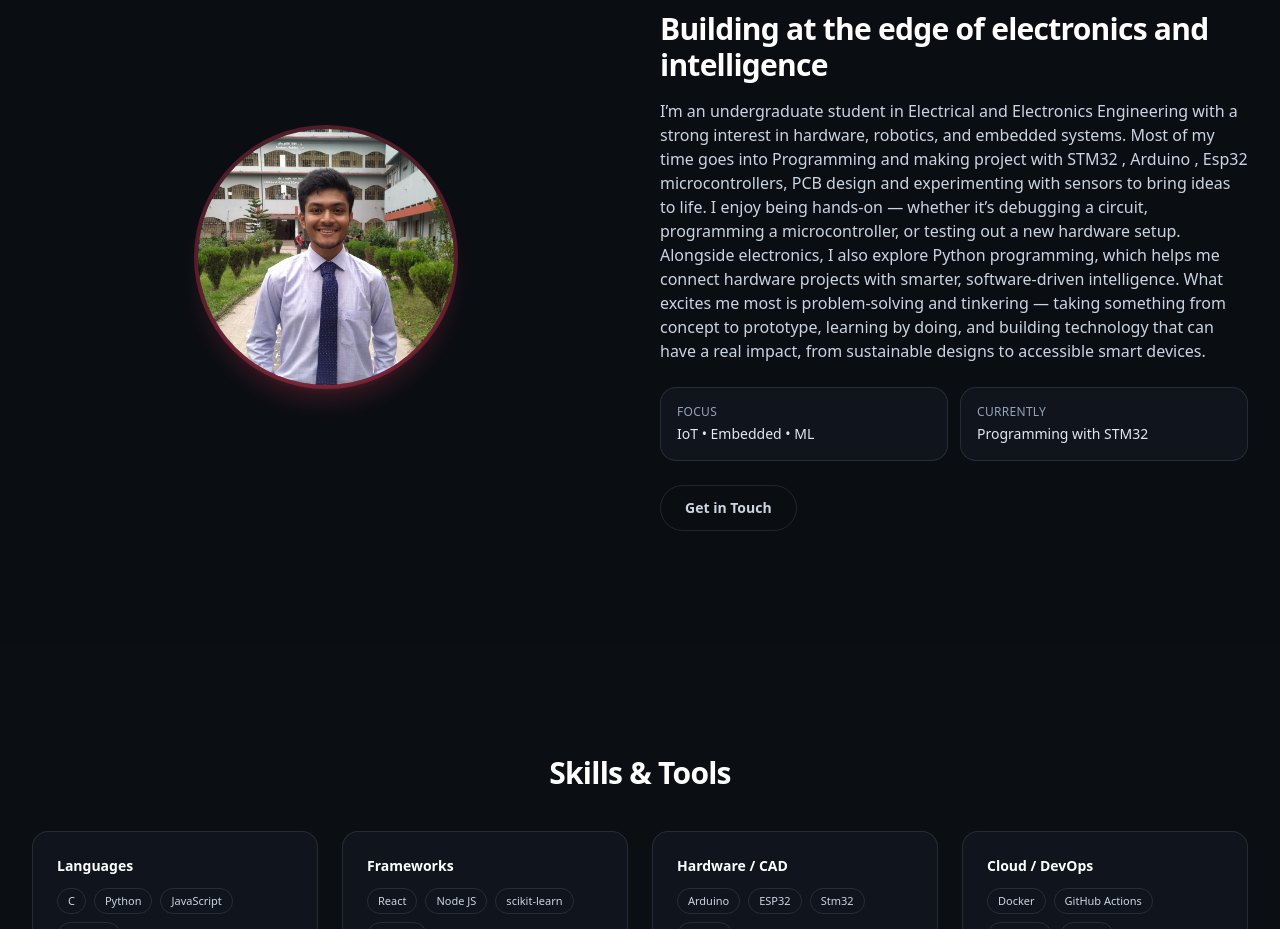
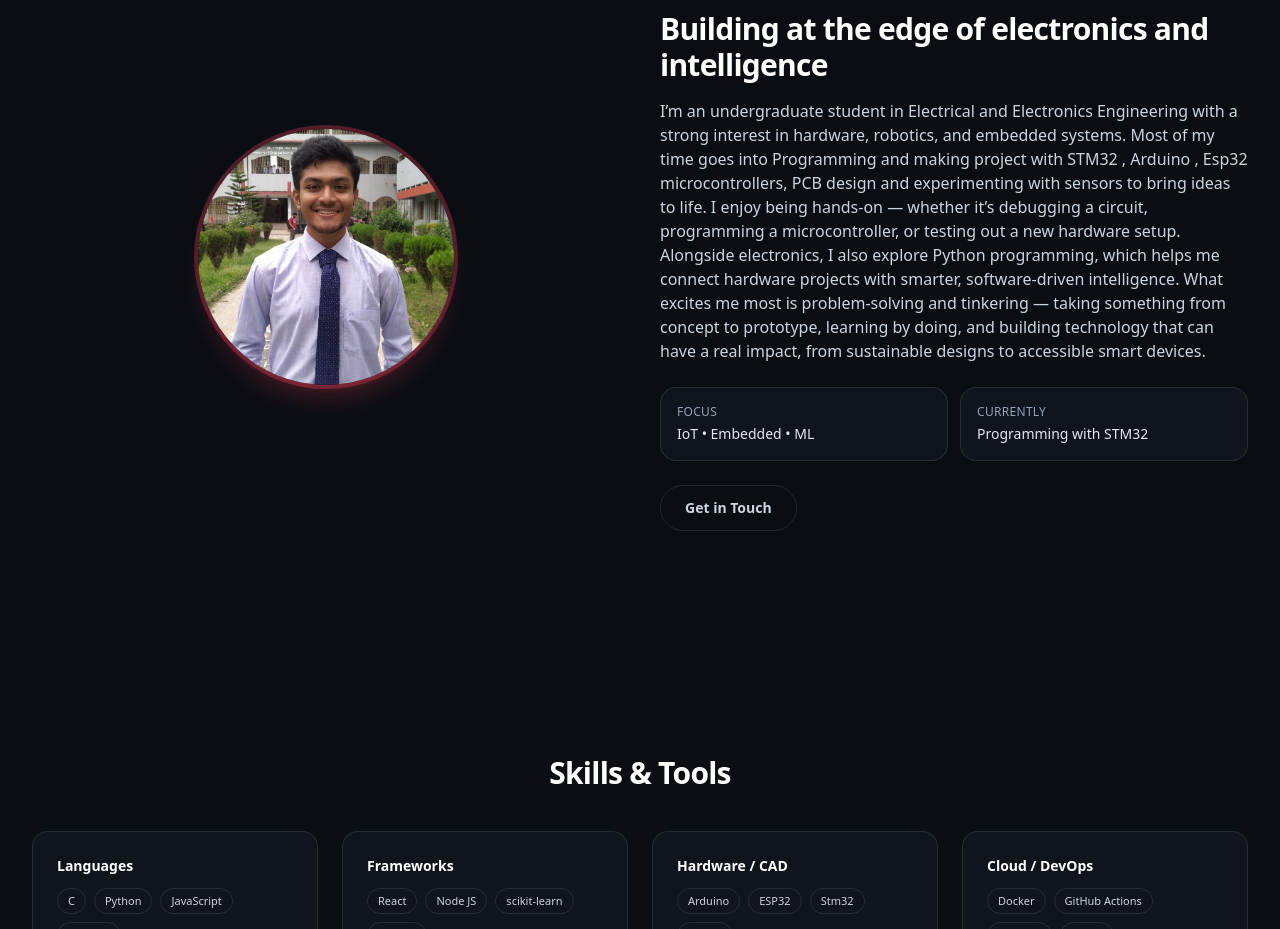
Before and after one commit to CipherByte001/portfolio, a React (Vite) app: page / in a window 1280 px wide. Shown: the part 1986-2915 px from the top of the page. Built offline with nearby package versions, Linux system fonts and the light colour scheme.

Commit message:
Fix asset paths for GitHub Pages

```diff
--- a/src/Site.jsx
+++ b/src/Site.jsx
@@ -245,17 +245,14 @@
 
       {/* Video */}
       <video
-        src="/vid3.mp4"          // put hero.mp4 in /public
+  src={`${import.meta.env.BASE_URL}vid3.mp4`}
   autoPlay
   loop
   muted
   playsInline
-        onCanPlay={() => setReady(true)}
-        onLoadedData={() => setReady(true)}
-        onError={() => setReady(false)}
   className="h-full w-full object-cover"
-        // poster="/hero-poster.jpg" // optional placeholder
 />
+
 
       {/* Optional dark overlay for contrast */}
       <div className="pointer-events-none absolute inset-0 bg-black/20" />
@@ -394,7 +391,12 @@
         {/* Photo */}
         <motion.div initial={{ opacity: 0, y: 24 }} whileInView={{ opacity: 1, y: 0 }} viewport={{ once: true, amount: 0.2 }} transition={{ duration: 0.6 }} className="flex justify-center">
           <div className="relative h-44 w-44 sm:h-56 sm:w-56 md:h-64 md:w-64 overflow-hidden rounded-full ring-4 ring-rose-500/30 shadow-xl shadow-rose-500/20">
-            <img src="/sanam2.jpg" alt="Eitmam Omar Sanam" className="h-full w-full object-cover" />
+            <img
+  src={`${import.meta.env.BASE_URL}sanam.jpg`}
+  alt="Eitmam Omar Sanam"
+  className="h-full w-full object-cover"
+/>
+
           </div>
         </motion.div>
 
```
Lines whose indentation alone changed are shown as unchanged.
